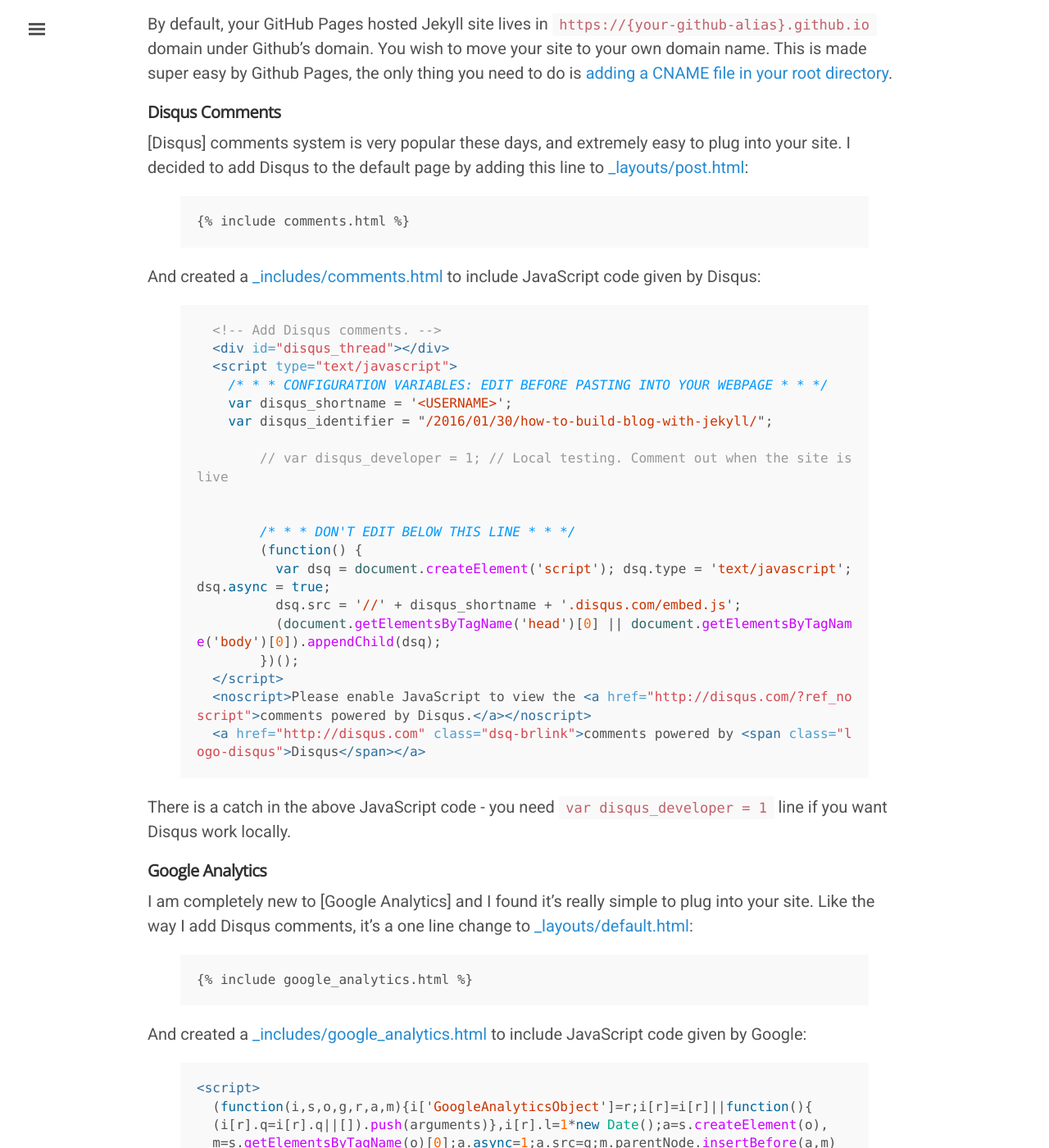
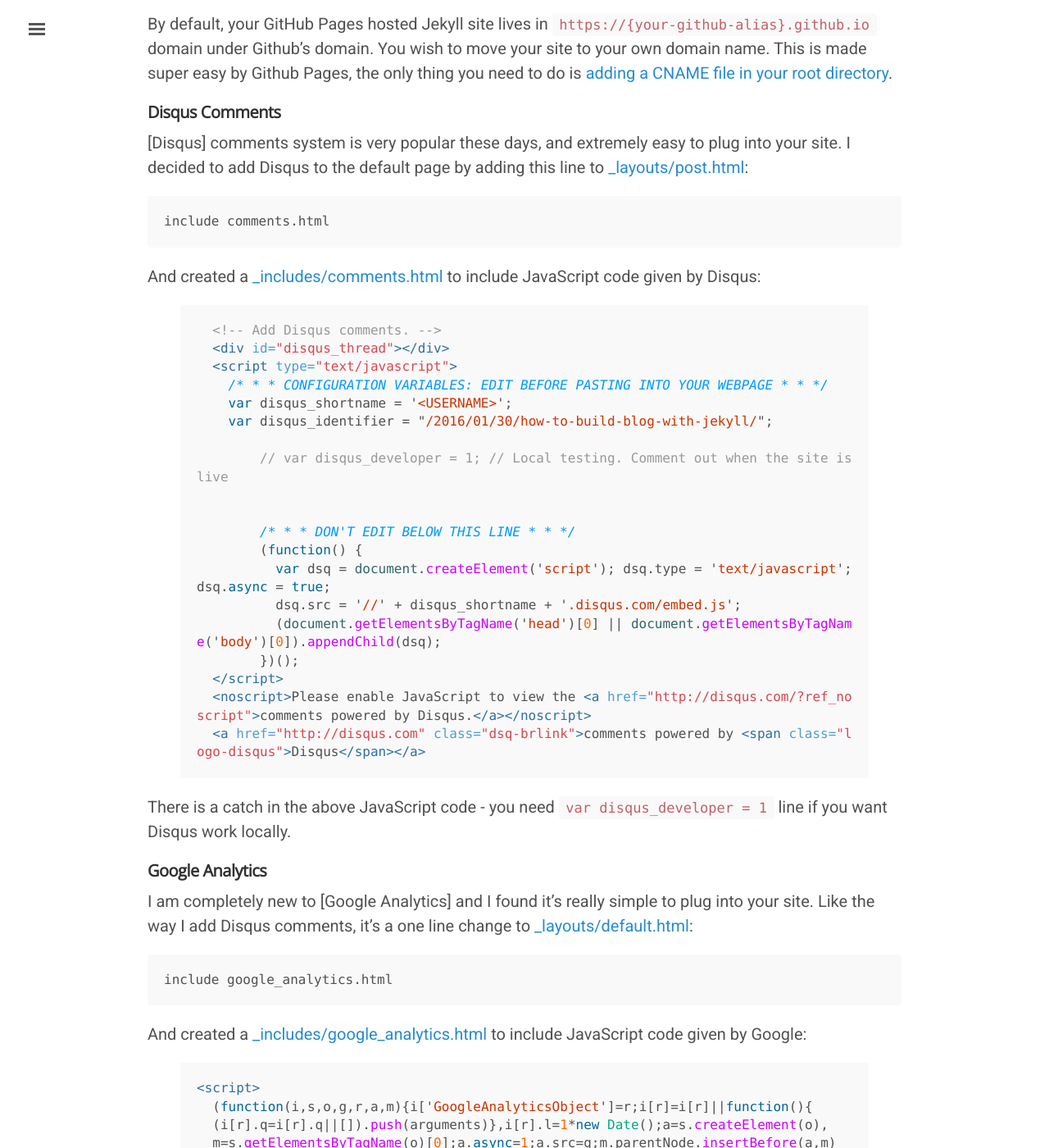
Before and after one commit to dhei/dhei.github.io, a Jekyll site: the page built from _posts/2016-01-30-how-to-build-blog-with-jekyll.md, in a window 1280 px wide and 1400 px high, scrolled down 4247 px. Shown: the whole window at 82% size. Built offline with Jekyll 4.4.1, drawn with Linux system fonts in a browser that asks for light colours; comment, search, counter and statistics services are not loaded.

Commit message:
[Blog] Fixing syntax highlight

````diff
--- a/_posts/2016-01-30-how-to-build-blog-with-jekyll.md
+++ b/_posts/2016-01-30-how-to-build-blog-with-jekyll.md
@@ -105,13 +105,9 @@ By default, your GitHub Pages hosted Jekyll site lives in `https://{your-github-
 ##### Disqus Comments
 [Disqus] comments system is very popular these days, and extremely easy to plug into your site. I decided to add Disqus to the default page by adding this line to [_layouts/post.html](https://github.com/dhei/dhei.github.io/blob/master/_layouts/post.html):
 
-{% highlight html %}
-{% raw %}
-
-{% include comments.html %}
-
-{% endraw %}
-{% endhighlight %}
+```
+include comments.html
+```
 
 And created a [_includes/comments.html](https://github.com/dhei/dhei.github.io/blob/master/_includes/comments.html) to include JavaScript code given by Disqus:
 
@@ -143,13 +139,9 @@ There is a catch in the above JavaScript code - you need `var disqus_developer =
 ##### Google Analytics
 I am completely new to [Google Analytics] and I found it's really simple to plug into your site. Like the way I add Disqus comments, it's a one line change to [_layouts/default.html](https://github.com/dhei/dhei.github.io/blob/master/_layouts/default.html):
 
-{% highlight html %}
-{% raw %}
-
-{% include google_analytics.html %}
-
-{% endraw %}
-{% endhighlight %}
+```
+include google_analytics.html
+```
 
 
 And created a [_includes/google_analytics.html](https://github.com/dhei/dhei.github.io/blob/master/_includes/google_analytics.html) to include JavaScript code given by Google:
````
